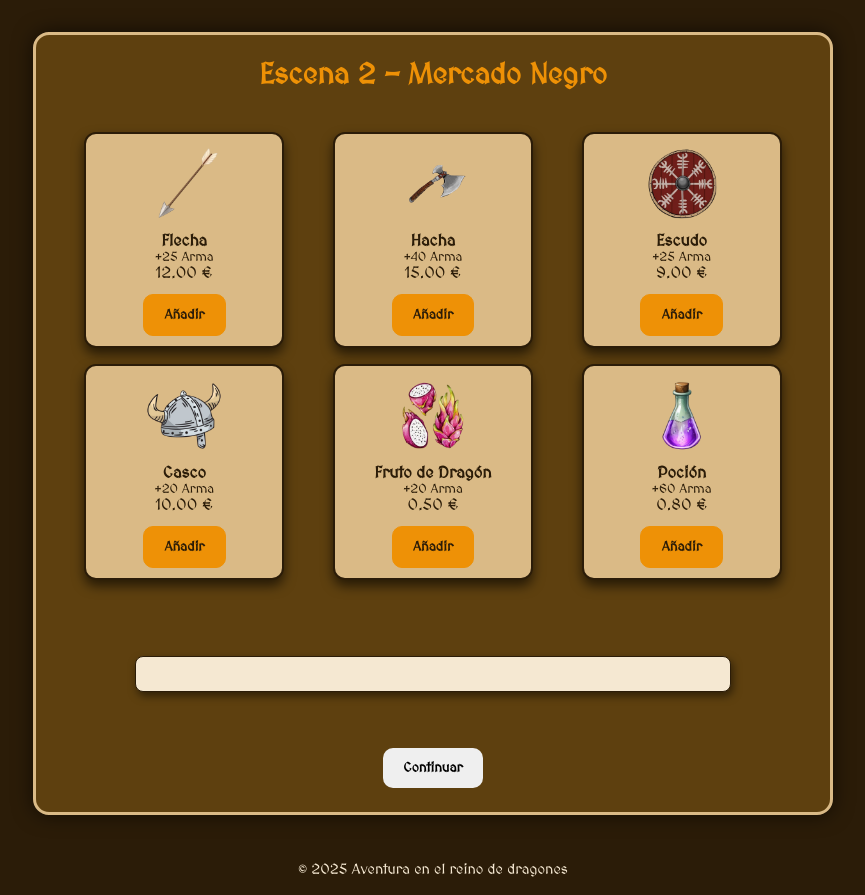
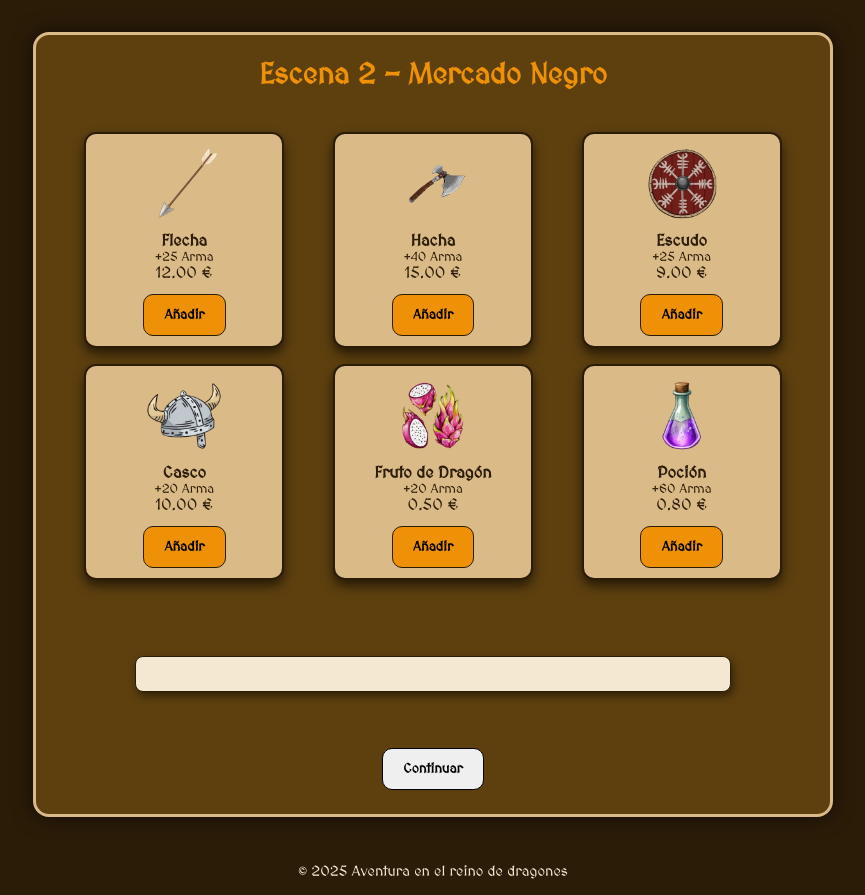
Before and after one commit to jsanjosel01/aventuraenelreinojs, a plain HTML site: page index.html in a window 1280 px wide. Both pictures are taken after a click on the button "Continuar". Shown: the whole page, without its empty margins (207-1072 px from the left). Drawn offline with nearby package versions, Linux system fonts and the light colour scheme.

Commit message:
🔄️Update: Mejorar el código

```diff
--- a/style.css
+++ b/style.css
@@ -138,6 +138,7 @@ main {
     cursor: pointer;
     margin: auto;
     margin-top: 12px;
+    border: 1px solid;
 
     transition: 0.2s; /* efecto */
 }
@@ -150,14 +151,12 @@ main {
 /* botón AÑADIR */
 .btn-add {
     background: var(--accent);
-    color: var(--dark);
-    border: 1px solid var(--accent);
+    border: 1px solid var(--dark);
 }
 
 /* botón RETIRAR */
 .btn-remove {
     background: var(--light); /* Fondo claro */
-    color: var(--dark);
     border: 1px solid var(--dark);
 }
 
@@ -262,7 +261,7 @@ main {
 
 /* Inventario Escena 3*/
 #inventario-container-stats {
-     background-color: var(--light);
+    background-color: var(--light);
     padding: 12px;
     border-radius: 8px;
     box-shadow: 1px 4px 8px rgba(0, 0, 0, 0.5); /* Sombra */
```
Also changed, not shown: Guia de estilos/Escenas.png (added), Guia de estilos/Guia de estilos.png (added).
